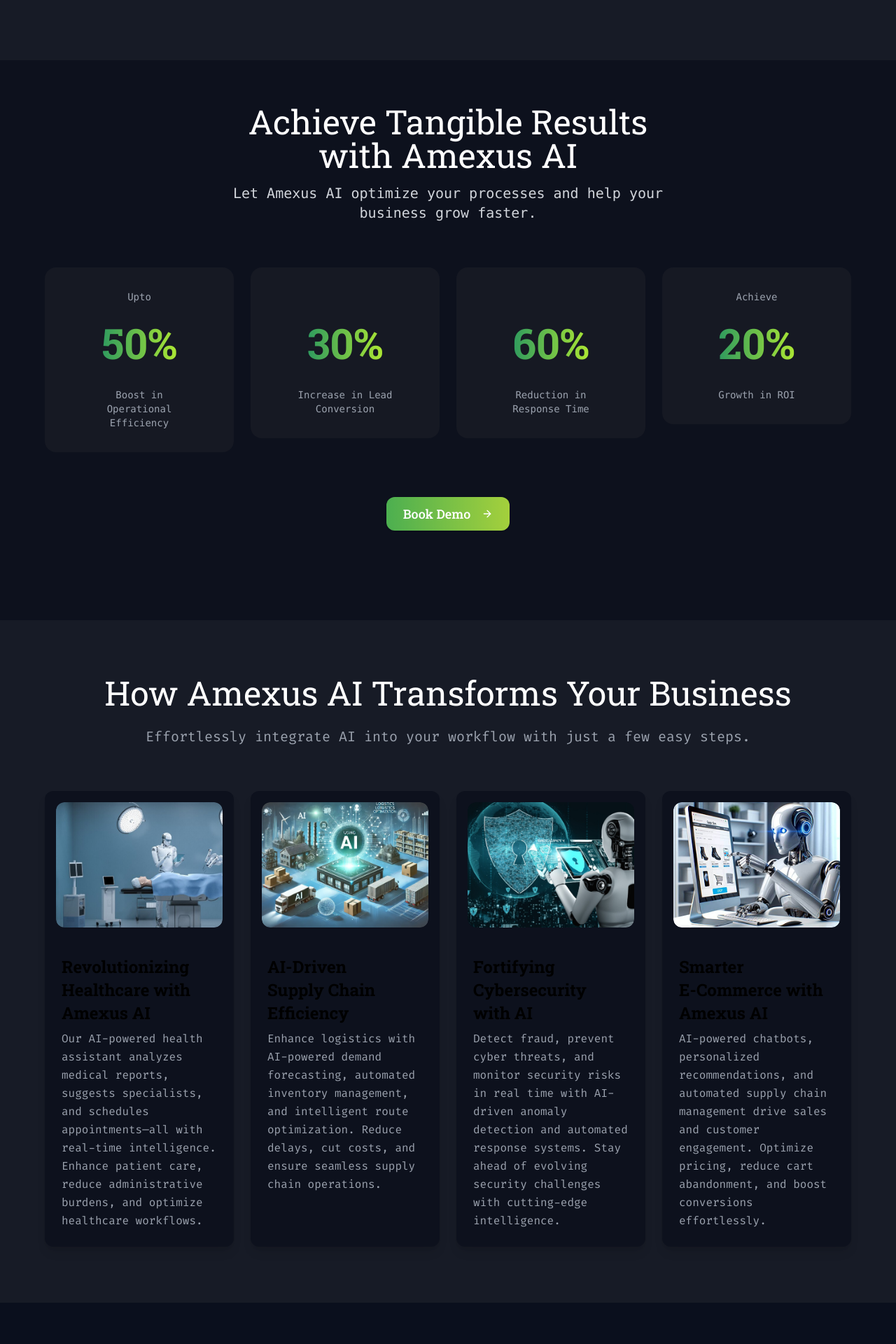
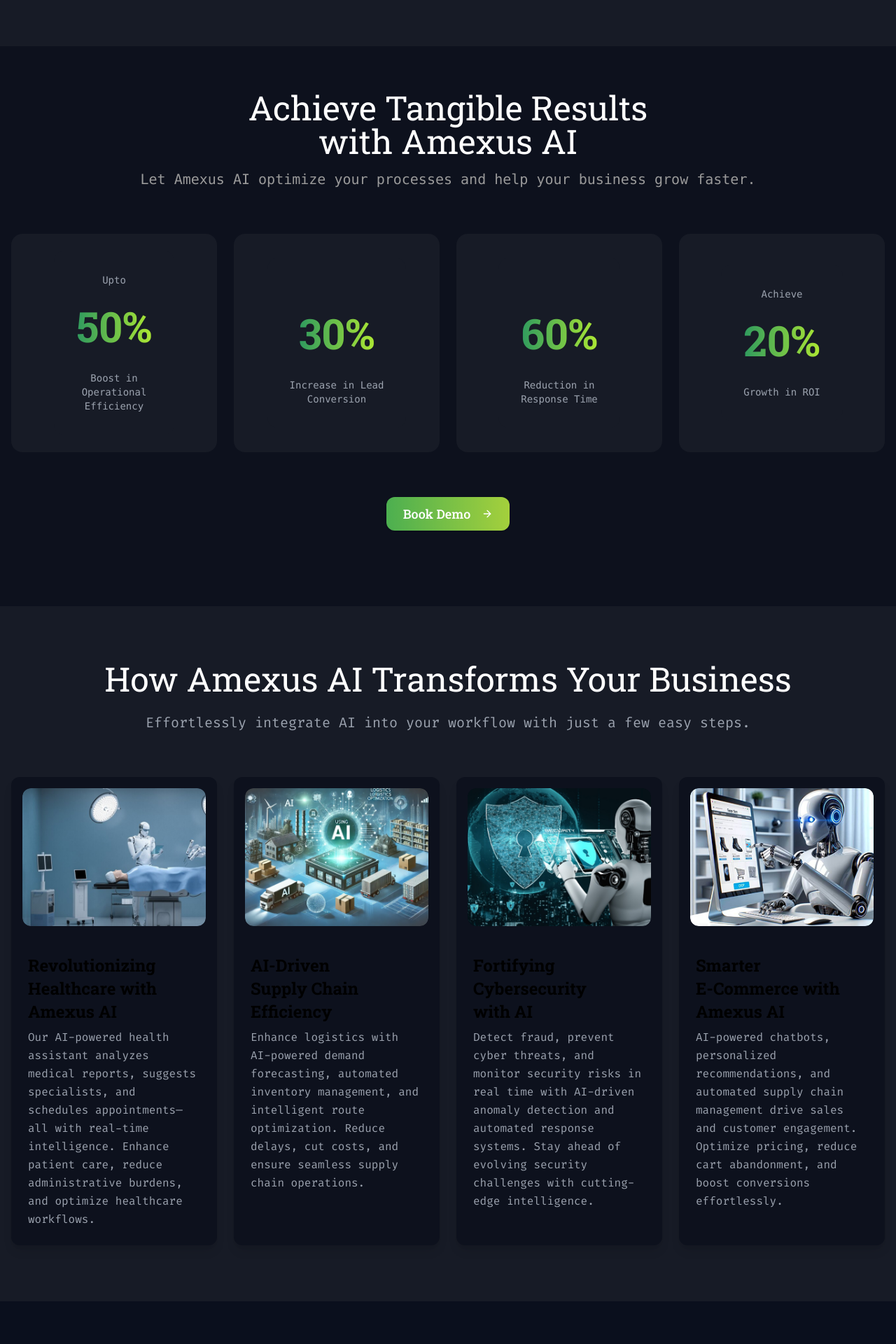
Before and after one commit to RudrakshGupta0413/AmexusAI, a Next.js app in the folder amexusai-app/: page / in a window 1280 px wide. Shown: the part 2560-4480 px from the top of the page at 70% size. Built offline with nearby package versions, Linux system fonts and the light colour scheme; grey boxes are pictures that could not be loaded.

Commit message:
Merge Conflicts Resolved 2

```diff
--- a/amexusai-app/components/animatedstat.jsx
+++ b/amexusai-app/components/animatedstat.jsx
@@ -37,7 +37,7 @@
   }, [])
 
   return (
-    <div ref={ref} className="bg-[#161923] rounded-2xl p-4 md:p-8 flex flex-col items-center">
+    <div ref={ref} className="bg-[#171B26] rounded-2xl p-4 md:p-8 flex flex-col items-center">
       {prefix && <div className="text-xs md:text-sm text-gray-400 mb-2 md:mb-4 font-mono">{prefix}</div>}
       {!prefix && <div className="text-xs md:text-sm text-gray-400 mb-2 md:mb-4 invisible">Placeholder</div>}
       <div
--- a/amexusai-app/components/slide2.jsx
+++ b/amexusai-app/components/slide2.jsx
@@ -65,7 +65,7 @@
           <h1 className={`text-3xl md:text-4xl lg:text-5xl font-normal mb-4 mx-auto leading-tight md:whitespace-nowrap ${robotoSlab.className}`}>
             Unlock AI&apos;s Full Potential in Your Business
           </h1>
-          <p className="text-gray-400 text-base md:text-lg max-w-2xl mx-auto px-4">
+          <p className="text-[#D2D2D2] text-base md:text-lg max-w-6xl mx-auto px-4">
             Amexus AI&apos;s chatbots are designed to streamline your business operations, automate processes, and
             enhance customer interactions
           </p>
--- a/amexusai-app/components/slide3.jsx
+++ b/amexusai-app/components/slide3.jsx
@@ -37,7 +37,7 @@
       transition={{ duration: 0.8, ease: "easeOut" }}
       className="min-h-screen bg-[#0D111D] py-8 md:py-16 px-4"
     >
-      <div className="max-w-6xl mx-auto text-center">
+      <div className="max-w-[1350px] mx-auto text-center">
         <motion.h1
           initial={{ opacity: 0, y: -20 }}
           animate={inView ? { opacity: 1, y: 0 } : {}}
@@ -51,23 +51,25 @@
           initial={{ opacity: 0, y: -20 }}
           animate={inView ? { opacity: 1, y: 0 } : {}}
           transition={{ duration: 0.6, delay: 0.2 }}
-          className="text-base md:text-lg lg:text-xl text-gray-300 mb-8 md:mb-16 font-mono max-w-2xl mx-auto"
+          className="text-base md:text-lg lg:text-xl text-[#9A9A9A] mb-8 md:mb-16 font-mono max-w-6xl mx-auto"
         >
           Let Amexus AI optimize your processes and help your business grow faster.
         </motion.p>
 
-        <div className="grid grid-cols-2 lg:grid-cols-4 gap-3 md:gap-6 max-w-lg lg:max-w-none mx-auto">
+        <div className="grid grid-cols-2 md:grid-cols-4 gap-3 md:gap-6 w-full max-w-[1400px] mx-auto">
           {stats.map((stat, index) => (
             <motion.div
               key={index}
               initial={{ opacity: 0, y: 20 }}
               animate={inView ? { opacity: 1, y: 0 } : {}}
               transition={{ duration: 0.5, delay: index * 0.2 }}
+              className="w-full h-full p-6 rounded-2xl bg-[#171B26] flex flex-col items-center justify-center"
             >
-              <AnimatedStat prefix={stat.prefix} targetValue={stat.value} label={stat.label} />
+              <AnimatedStat prefix={stat.prefix} targetValue={stat.value} label={stat.label} className="bg-transparent" />
             </motion.div>
           ))}
         </div>
+
 
         <motion.div
           initial={{ opacity: 0, scale: 0.8 }}
@@ -76,6 +78,7 @@
           className="mt-8 md:mt-16 flex justify-center w-full"
         >
           <Button
+
             className="bg-gradient-to-r from-[#4CAF50] to-[#A4D03C] hover:opacity-90 text-white rounded-xl px-6 py-6 text-lg flex items-center justify-center"
             onClick={() => setIsPopupOpen(true)}
           >
--- a/amexusai-app/components/slide4.jsx
+++ b/amexusai-app/components/slide4.jsx
@@ -48,8 +48,8 @@
 
 export default function AISolutions() {
   return (
-    <section className="min-h-[80vh] bg-[#171B26] py-20 px-4">
-      <div className="max-w-6xl mx-auto">
+    <section className="min-h-[87vh] bg-[#171B26] py-20 px-4">
+      <div className="max-w-[1350px] mx-auto">
         <motion.div
           className="text-center mb-16"
           initial={{ opacity: 0, y: 20 }}
```
